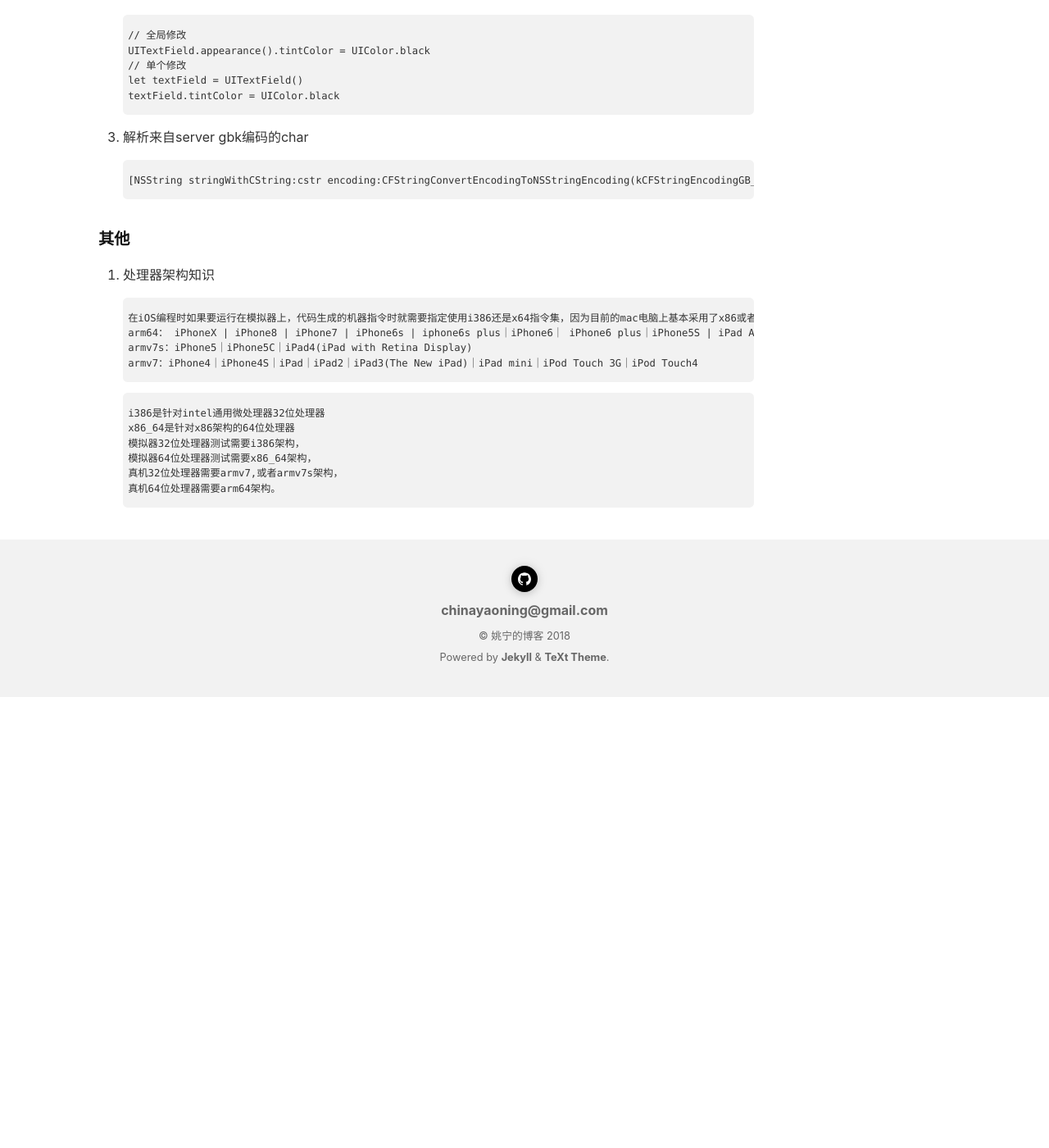
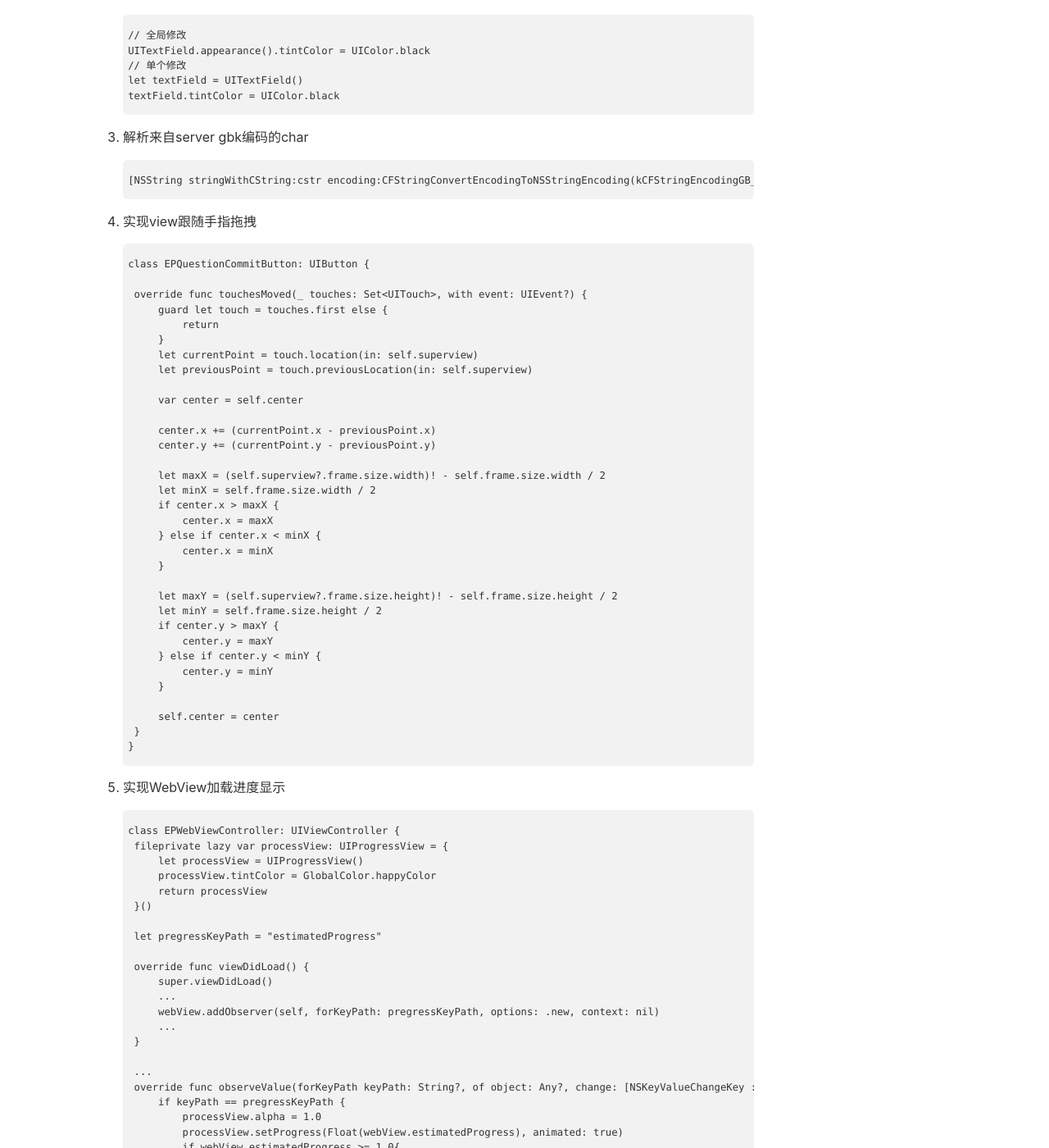
Before and after one commit to xcuYao/xcuYao.github.io, a Jekyll site: the page built from _posts/2018-06-20-iOS开发常用Tips.md, in a window 1280 px wide and 1400 px high, scrolled down 1021 px. Shown: the whole window at 82% size. Built offline with Jekyll 4.4.1, drawn with Linux system fonts in a browser that asks for light colours; nearby versions of some CDN libraries; comment, search, counter and statistics services are not loaded; before the commit the page ends 1871 px from its top, so only the background shows below that; some of the changed text lies outside the part shown.

Commit message:
增加iOS代码片段

````diff
--- a/_posts/2018-06-20-iOS开发常用Tips.md
+++ b/_posts/2018-06-20-iOS开发常用Tips.md
@@ -42,6 +42,82 @@ textField.tintColor = UIColor.black
 ```
 [NSString stringWithCString:cstr encoding:CFStringConvertEncodingToNSStringEncoding(kCFStringEncodingGB_18030_2000)];
 ```
+4. 实现view跟随手指拖拽
+```
+class EPQuestionCommitButton: UIButton {
+
+    override func touchesMoved(_ touches: Set<UITouch>, with event: UIEvent?) {
+        guard let touch = touches.first else {
+            return
+        }
+        let currentPoint = touch.location(in: self.superview)
+        let previousPoint = touch.previousLocation(in: self.superview)
+
+        var center = self.center
+
+        center.x += (currentPoint.x - previousPoint.x)
+        center.y += (currentPoint.y - previousPoint.y)
+
+        let maxX = (self.superview?.frame.size.width)! - self.frame.size.width / 2
+        let minX = self.frame.size.width / 2
+        if center.x > maxX {
+            center.x = maxX
+        } else if center.x < minX {
+            center.x = minX
+        }
+
+        let maxY = (self.superview?.frame.size.height)! - self.frame.size.height / 2
+        let minY = self.frame.size.height / 2
+        if center.y > maxY {
+            center.y = maxY
+        } else if center.y < minY {
+            center.y = minY
+        }
+
+        self.center = center
+    }
+}
+```
+5. 实现WebView加载进度显示
+```
+class EPWebViewController: UIViewController {
+    fileprivate lazy var processView: UIProgressView = {
+        let processView = UIProgressView()
+        processView.tintColor = GlobalColor.happyColor
+        return processView
+    }()
+
+    let pregressKeyPath = "estimatedProgress"
+
+    override func viewDidLoad() {
+        super.viewDidLoad()
+        ...
+        webView.addObserver(self, forKeyPath: pregressKeyPath, options: .new, context: nil)
+        ...
+    }
+
+    ...
+    override func observeValue(forKeyPath keyPath: String?, of object: Any?, change: [NSKeyValueChangeKey : Any]?, context: UnsafeMutableRawPointer?) {
+        if keyPath == pregressKeyPath {
+            processView.alpha = 1.0
+            processView.setProgress(Float(webView.estimatedProgress), animated: true)
+            if webView.estimatedProgress >= 1.0{
+                UIView.animate(withDuration: 0.3, delay: 0.1, options: .curveEaseInOut, animations: {
+                    self.processView.alpha = 0.0
+                }) { (finished) in
+                    self.processView.progress = 0.0
+                }
+            }
+        }
+    }
+
+    ...
+    deinit {
+        webView.removeObserver(self, forKeyPath: pregressKeyPath)
+        log.info("EPWebViewController deinit")
+    }
+}
+```
 
 ### 其他
 1. 处理器架构知识
````
Also changed, not shown: _posts/2018-07-26-iPhone越狱.md (+1 -1 lines).
